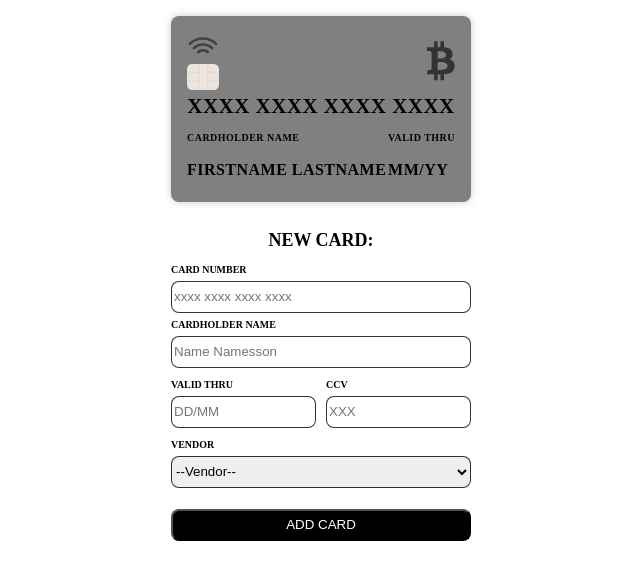
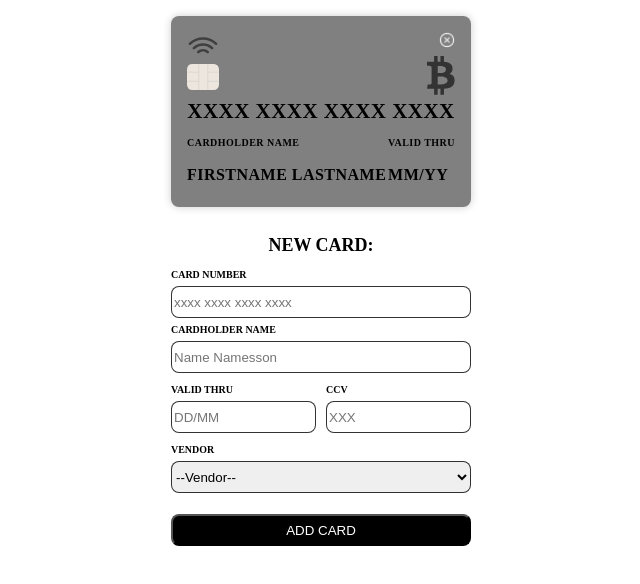
Before and after one commit to Lellisinthewoods/e-wallet, a React (Vite) app: page /AddCard in a window 1280 px wide. Shown: the top 584 px of the page, without its empty margins (319-959 px from the left). Built offline with nearby package versions, Linux system fonts and the light colour scheme; a web font is replaced by a local one.

Commit message:
added delete btn, moved activecard function

```diff
--- a/src/components/Card/Card.jsx
+++ b/src/components/Card/Card.jsx
@@ -13,6 +13,10 @@ function Card(props) {
      dispatch(changeTop(card))
   }
 
+  function handleDelete(){
+    console.log("Du vill ta bort kortet!!!!");
+  }
+
   let cardTextColor = card.vendor.vendorName==undefined ? "" : "";
   console.log(cardTextColor)
   cardTextColor = card.vendor.vendorName=="NINJA BANK" ? "white" : "black";
@@ -21,17 +25,24 @@ function Card(props) {
     <section
     style={{backgroundColor: card.vendor.vendorColor, color: cardTextColor} }
     className={card.topCard ? `card card--top` : `card`}
-    onClick={handleClick}
+
     >
       <article className='card__images'>
-        <div className='card__wifiChip'>
+        <div className='card__imgSides'>
           <img src="src/assets/noun_wifi_159786 1.svg" alt="" fill={cardTextColor} />
           <img src="src/assets/chip.svg" alt=""/>
         </div>
-        <img src={card.vendor.vendorImg} alt="card__vendor" />
+        <div className='card__imgSides'>
+          <img
+          src='src/assets/delete_btn.png'
+          className='card__delBTN'
+          onClick={handleDelete}
+          ></img>
+          <img src={card.vendor.vendorImg} alt="card__vendor" />
+        </div>
       </article>
 
-      <h5 className="card__number">{card.cardnumber}</h5>
+      <h5 className="card__number" onClick={handleClick}>{card.cardnumber}</h5>
 
       <div className='card__info'>
         <article className='card__textarea'>
--- a/src/components/Card/Card.scss
+++ b/src/components/Card/Card.scss
@@ -25,13 +25,22 @@
         justify-content: space-between;
     }
 
-    &__wifiChip{
+    &__imgSides{
         display: flex;
         flex-direction: column;
     }
     &__number{
         align-self: center;
         font-size: 21px;
+        cursor: pointer;
+    }
+
+    &__delBTN{
+        width: 1rem;
+        height: 1rem;
+        margin-bottom: 0.5rem;
+        align-self: end;
+        cursor: pointer;
     }
 
     &__info{
```
Also changed, not shown: src/assets/delete_btn.png (added).
